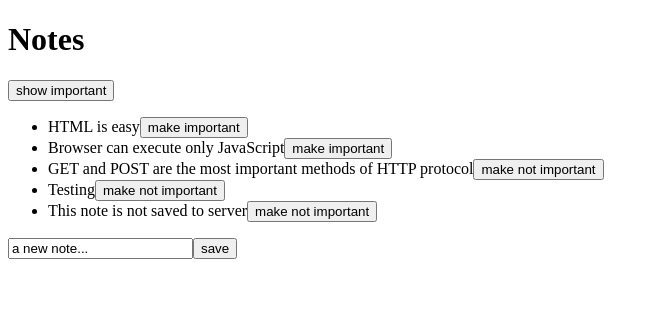
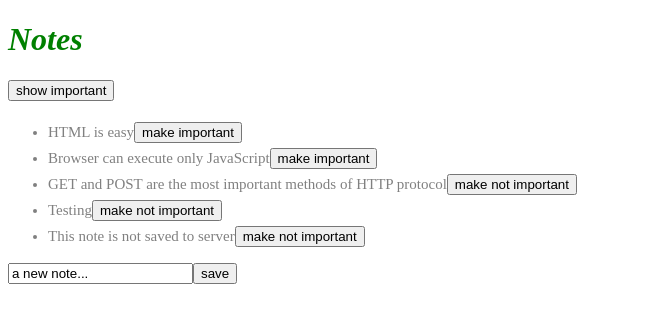
Before and after one commit to albertxtran/part2, a React (Create React App) app in the folder course-examples/: page / in a window 1280 px wide. Shown: the top 322 px of the page, without its empty margins (0-659 px from the left). Built offline with nearby package versions, Linux system fonts and the light colour scheme; data requests are answered from the project's data file.

Commit message:
Adding styles to react app

```diff
--- a/course-examples/src/components/Note.js
+++ b/course-examples/src/components/Note.js
@@ -1,7 +1,7 @@
 const Note = ({ note, toggleImportance }) => {
   const label = note.important ? "make not important" : "make important";
   return (
-    <li>
+    <li className="note">
       {note.content}
       <button onClick={toggleImportance}>{label}</button>
     </li>
--- a/course-examples/src/index.css
+++ b/course-examples/src/index.css
@@ -1,13 +1,16 @@
-body {
-  margin: 0;
-  font-family: -apple-system, BlinkMacSystemFont, 'Segoe UI', 'Roboto', 'Oxygen',
-    'Ubuntu', 'Cantarell', 'Fira Sans', 'Droid Sans', 'Helvetica Neue',
-    sans-serif;
-  -webkit-font-smoothing: antialiased;
-  -moz-osx-font-smoothing: grayscale;
+h1 {
+  color: green;
+  font-style: italic;
 }
 
-code {
-  font-family: source-code-pro, Menlo, Monaco, Consolas, 'Courier New',
-    monospace;
+li {
+  color: grey;
+  padding-top: 3px;
+  font-size: 15px;
 }
+
+.note {
+  color: grey;
+  padding-top: 5px;
+  font-size: 15px;
+}
--- a/course-examples/src/index.js
+++ b/course-examples/src/index.js
@@ -1,4 +1,5 @@
 import ReactDOM from "react-dom";
 import App from "./App";
+import "./index.css";
 
 ReactDOM.render(<App />, document.getElementById("root"));
```
